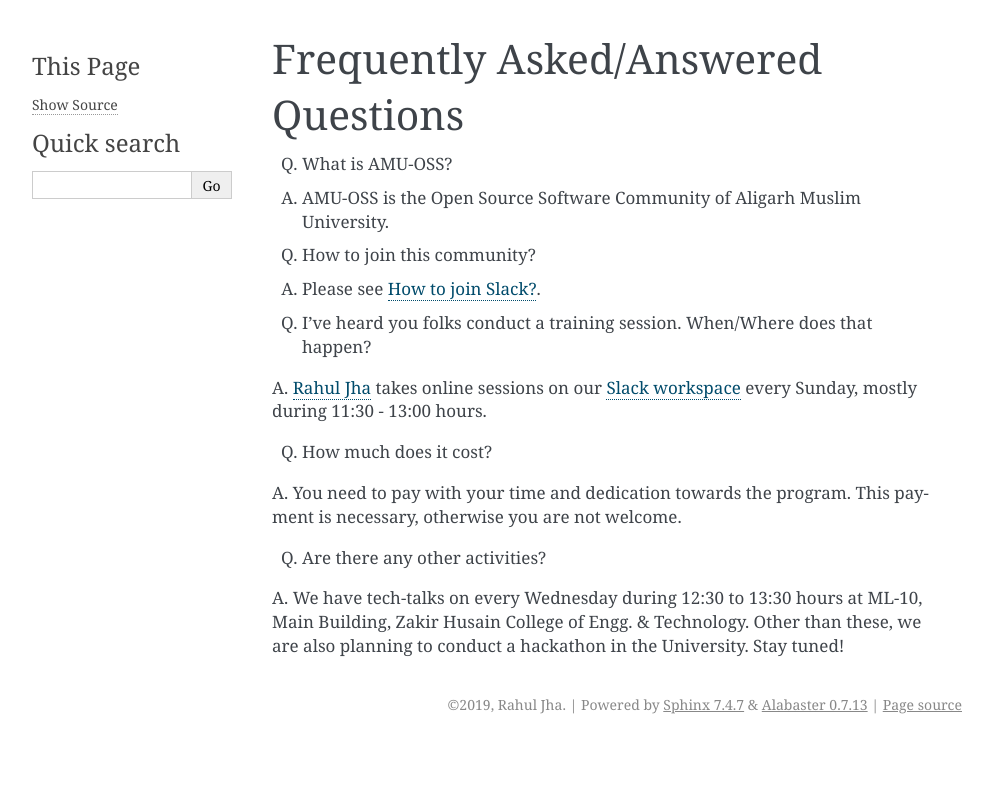
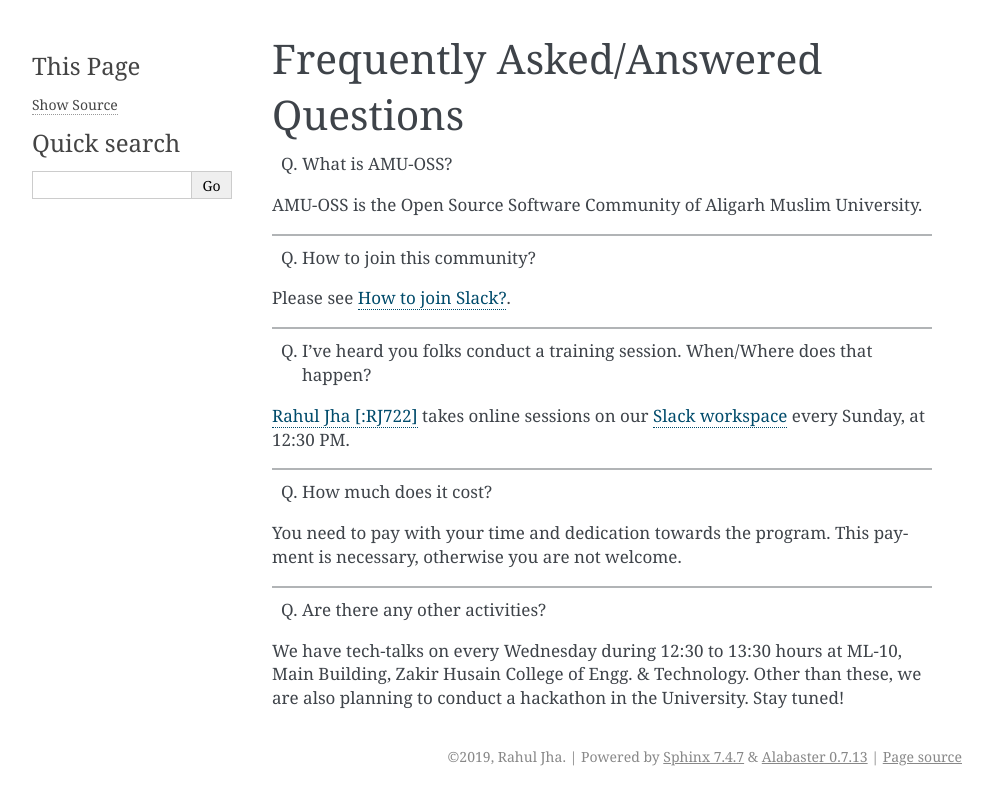
Before and after one commit to amu-oss/whattodo, a Sphinx documentation site: the page built from docs/source/FAQ.rst, in a window 1280 px wide. Shown: the top 805 px of the page, without its empty margins (148-1141 px from the left). Built offline with Sphinx 7.4.7, drawn with Linux system fonts in a browser that asks for light colours.

```diff
--- a/docs/source/FAQ.rst
+++ b/docs/source/FAQ.rst
@@ -3,21 +3,26 @@
 
 Q. What is AMU-OSS?
 
-A. AMU-OSS is the Open Source Software Community of Aligarh Muslim University.
+AMU-OSS is the Open Source Software Community of Aligarh Muslim University.
+
+--------------
 
 Q. How to join this community?
 
-A. Please see :ref:`how-to-join`.
+Please see :ref:`how-to-join`.
+
+---------------
 
 Q. I've heard you folks conduct a training session. When/Where does that happen?
 
-A. `Rahul Jha <https://rj722.github.io>`_ takes online sessions on our `Slack
-workspace <https://amu-oss.slack.com>`_ every Sunday, mostly during 11:30 -
-13:00 hours.
+`Rahul Jha [:RJ722] <https://rj722.github.io>`_ takes online sessions on our
+`Slack workspace <https://amu-oss.slack.com>`_ every Sunday, at 12:30 PM.
+
+---------------
 
 Q. How much does it cost?
 
-A. You need to pay with your time and dedication towards the program. This
+You need to pay with your time and dedication towards the program. This
 payment is necessary, otherwise you are not welcome.
 
 .. TODO: Q. What is the syllabus for the program?
@@ -25,8 +30,10 @@
 .. over Slack in the form of messages. You need to write a blog after that!
 .. TODO: Q. What is the workflow of these Sunday sessions?
 
+---------------
+
 Q. Are there any other activities?
 
-A. We have tech-talks on every Wednesday during 12:30 to 13:30 hours at ML-10,
+We have tech-talks on every Wednesday during 12:30 to 13:30 hours at ML-10,
 Main Building, Zakir Husain College of Engg. & Technology. Other than these, we
 are also planning to conduct a hackathon in the University. Stay tuned!
```
Also changed, not shown: docs/source/slack.rst (+24 -23 lines).
